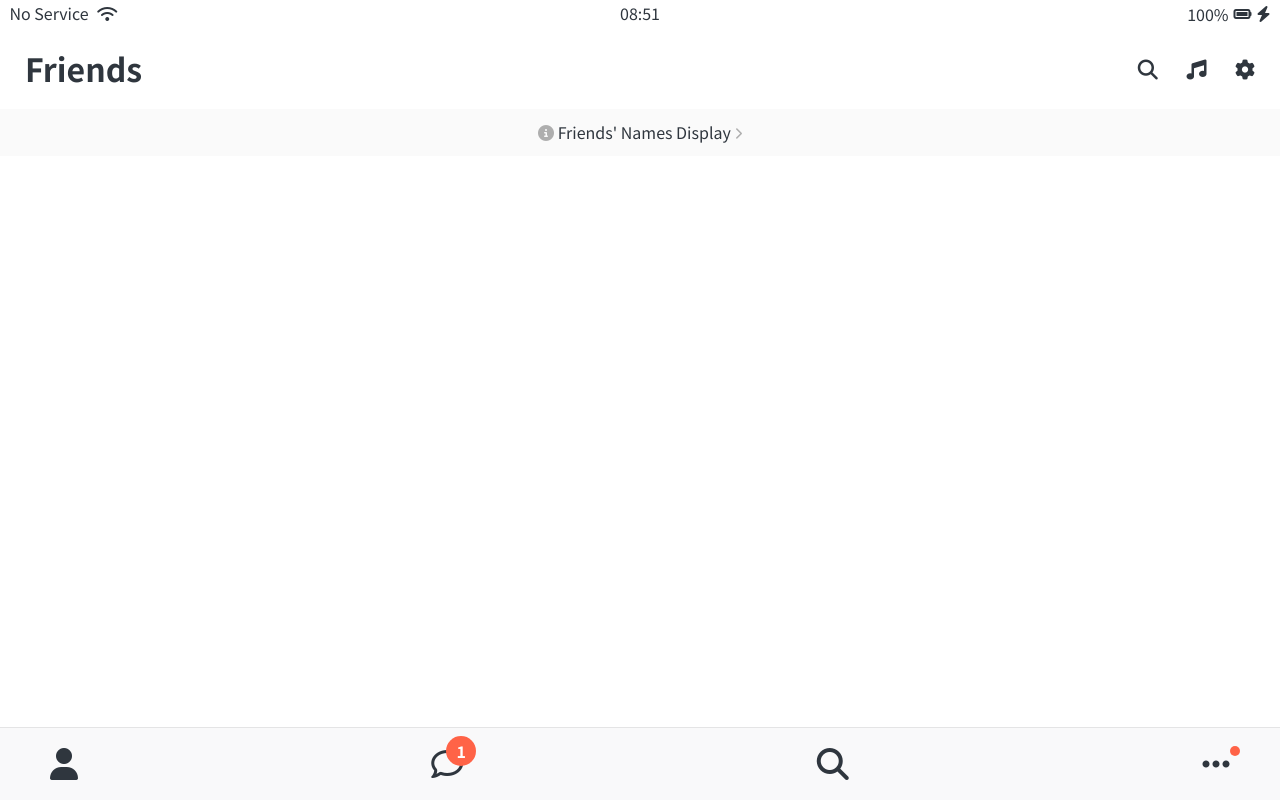
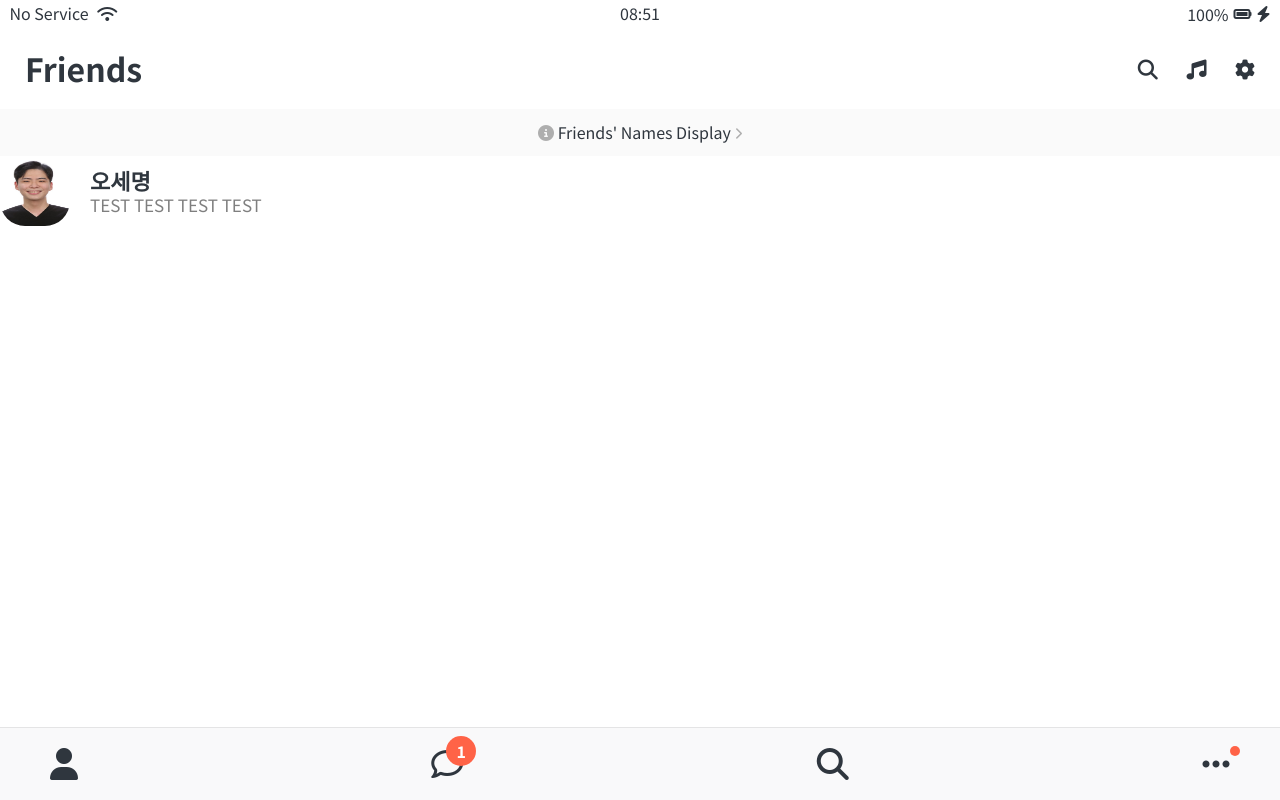
Before and after one commit to semyungoh/kakaoclone2020, a plain HTML site: page friends.html in a window 1280 px wide. Drawn offline with Linux system fonts and the light colour scheme.

Commit message:
#16. Created User Component
무엇을 만드는가?
 - 스크린 샷의 좌측 부분
 - 우측은 저마다 다르다.

1. HTML - User div

```diff
--- /dev/null
+++ b/css/components/user-component.css
@@ -0,0 +1,26 @@
+.user-component {
+  display: flex;
+  align-items: center;
+}
+.user-component__column:first-child {
+  display: flex;
+  align-items: center;
+}
+/* 사진수정 : 큰 버전, 중간 버전, 작은 버전이 있다. friends에 있는 아바타는 큰 버전이다. channel 밑에 있는 사진은 작은 버전이다. chats에 있는 사진은 보통 버전이다 */
+.user-component__avatar {
+  width: 70px;
+  height: 70px;
+  border-radius: 25px;
+  /* 중간버전의 css */
+  margin-right: 20px;
+}
+
+.user-component__title {
+  font-weight: 600;
+  font-size: 22px;
+}
+.user-component__subtitle {
+  margin-top: 5px;
+  color: rgba(0, 0, 0, 0.5);
+  font-size: 17px;
+}
--- a/css/styles.css
+++ b/css/styles.css
@@ -5,6 +5,7 @@
 @import "components/status-bar.css";
 @import "components/nav-bar.css";
 @import "components/screen-header.css";
+@import "components/user-component.css";
 /*Screens*/
 @import "screens/login.css";
 @import "screens/friends.css";
--- a/friends.html
+++ b/friends.html
@@ -38,6 +38,19 @@
       ><i class="fas fa-info-circle"></i> Friends' Names Display
       <i class="fas fa-chevron-right fa-xs"></i
     ></a>
+
+    <div class="user-component">
+      <!-- user-component is a container which is devided into 2 columns(leftside, rightside) -->
+      <div class="user-component__column">
+        <!-- the first column is devided into 2 columns(photo,text) -->
+        <img src="avatar.jpg" class="user-component__avatar" />
+        <div class="user-component__text">
+          <h4 class="user-component__title">오세명</h4>
+          <h6 class="user-component__subtitle">TEST TEST TEST TEST</h6>
+        </div>
+      </div>
+      <div class="user-component__column"></div>
+    </div>
 
     <nav class="nav">
       <ul class="nav__list">
```
Also changed, not shown: avatar.jpg (added).
